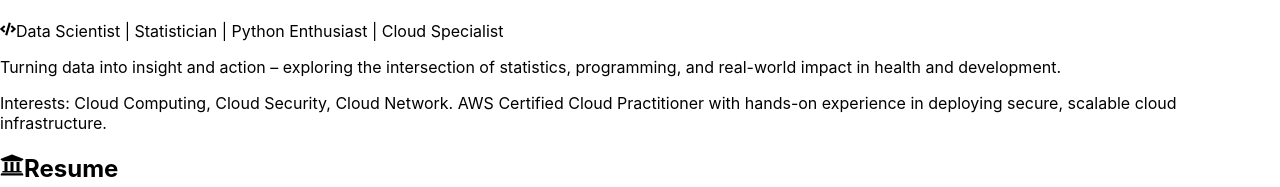
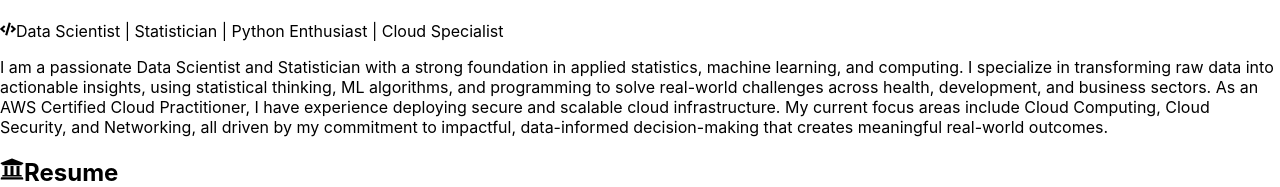
Before and after one commit to Kavengi00/nelly-portfolio, a React (Create React App) app: page / in a window 1280 px wide. Shown: the part 365-552 px from the top of the page. Built offline with nearby package versions, Linux system fonts and the light colour scheme.

Commit message:
Updated portfolio conetent

```diff
--- a/package.json
+++ b/package.json
@@ -10,6 +10,7 @@
     "@testing-library/user-event": "^13.5.0",
     "react": "^19.1.0",
     "react-dom": "^19.1.0",
+    "react-icons": "^5.5.0",
     "react-scripts": "5.0.1",
     "web-vitals": "^2.1.4"
   },
--- a/src/HomePage.jsx
+++ b/src/HomePage.jsx
@@ -9,7 +9,7 @@ export default function HomePage() {
       <div className="max-w-4xl mx-auto grid gap-8">
         <div className="shadow-lg rounded-2xl p-6 bg-gradient-to-br from-blue-50 to-blue-100 text-center">
           <img
-            src="/profile-photo.jpg"
+            src="C:\Users\ADMIN\Downloads\DSC_1017-removebg-preview.png"
             alt="Nelly Kavengi Alex"
             className="w-40 h-40 mx-auto mb-4 rounded-full border-4 border-blue-300"
           />
@@ -18,13 +18,8 @@ export default function HomePage() {
             <FaCode className="inline mr-2" />Data Scientist | Statistician | Python Enthusiast | Cloud Specialist
           </p>
           <p className="text-md text-gray-600 mt-2 max-w-xl mx-auto">
-            Turning data into insight and action – exploring the intersection of statistics,
-            programming, and real-world impact in health and development.
-          </p>
-          <p className="text-md text-gray-600 mt-2 max-w-xl mx-auto">
-            Interests: Cloud Computing, Cloud Security, Cloud Network. AWS Certified
-            Cloud Practitioner with hands-on experience in deploying secure, scalable
-            cloud infrastructure.
+          I am a passionate Data Scientist and Statistician with a strong foundation in applied statistics, machine learning, and computing. I specialize in transforming raw data into actionable insights, using statistical thinking, ML algorithms, and programming to solve real-world challenges across health, development, and business sectors.
+          As an AWS Certified Cloud Practitioner, I have experience deploying secure and scalable cloud infrastructure. My current focus areas include Cloud Computing, Cloud Security, and Networking, all driven by my commitment to impactful, data-informed decision-making that creates meaningful real-world outcomes.
           </p>
         </div>
 
```
Also changed, not shown: 1 other file (tests, documents, lock files or other folders).
